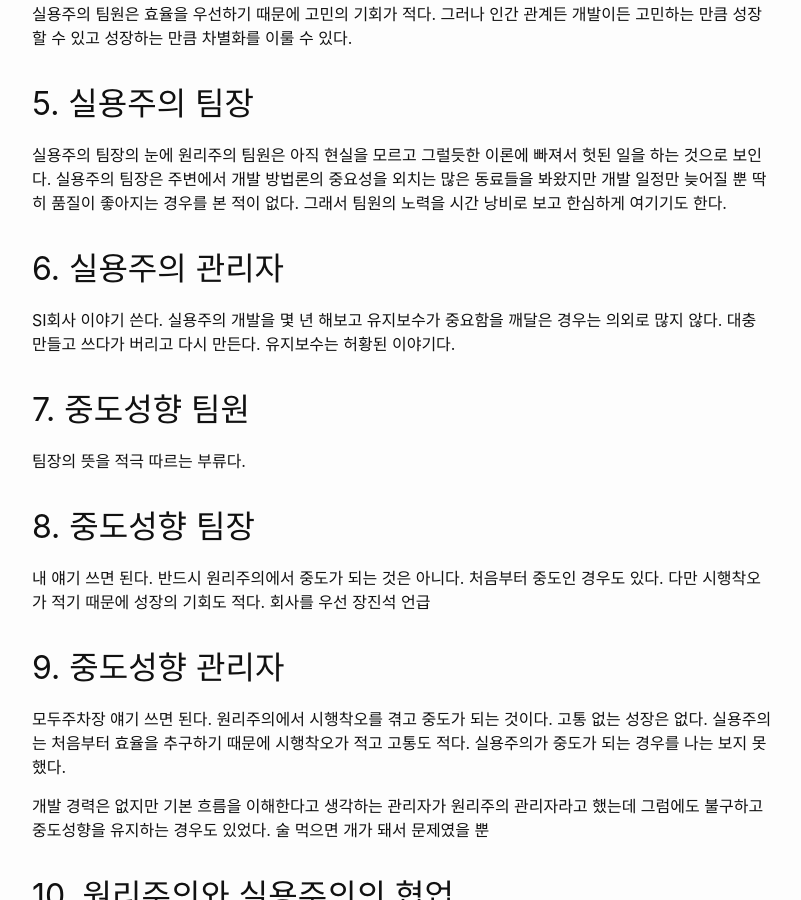
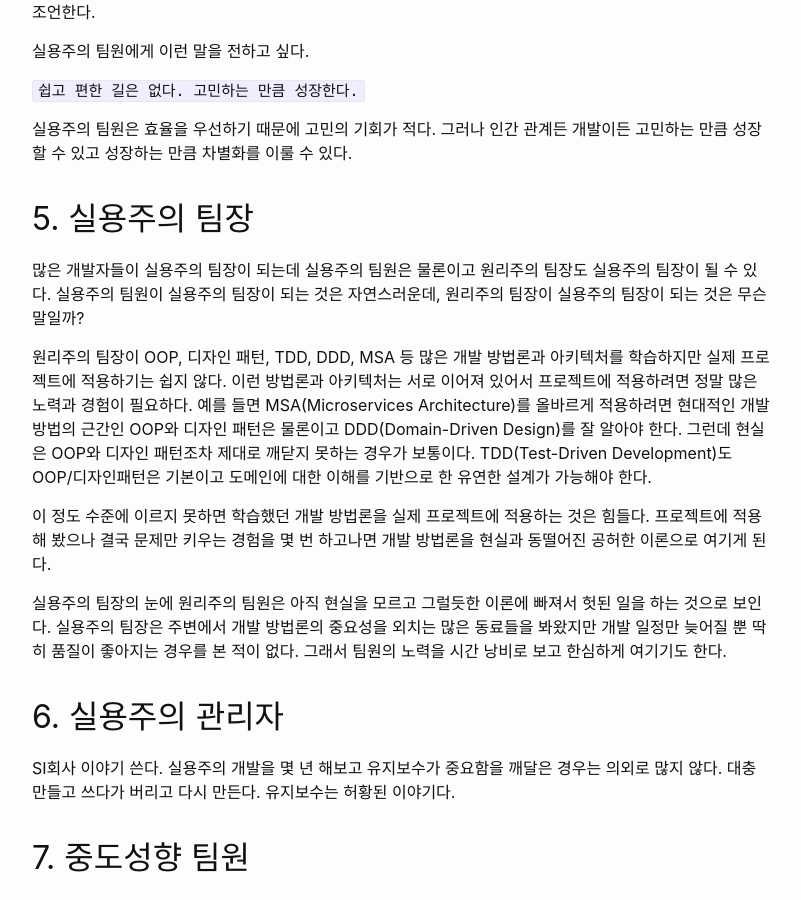
Before and after one commit to mannercode/mannercode.github.io, a Jekyll site: the page built from _posts/2024-02-03-pragmatism-principlism.md, in a window 1280 px wide and 900 px high, scrolled down 5991 px. Shown: the whole window, without its empty margins (238-1039 px from the left). Built offline with Jekyll 4.4.1, drawn with Linux system fonts in a browser that asks for light colours; comment, search, counter and statistics services are not loaded.

Commit message:
다이어그램 추가

```diff
--- a/_posts/2024-02-03-pragmatism-principlism.md
+++ b/_posts/2024-02-03-pragmatism-principlism.md
@@ -2,6 +2,27 @@
 layout: post
 title: "소프트웨어 개발의 이념 전쟁: 원리주의와 실용주의"
 ---
+
+
+{% plantuml %}
+@startuml
+(원리주의 팀원) --> (원리주의 팀장)
+(원리주의 팀장) --> (중도성향 팀장)
+(원리주의 팀장) --> (원리주의 관리자)
+(실용주의 팀장) --> (원리주의 관리자)
+
+(실용주의 팀원) --> (실용주의 팀장)
+(원리주의 팀장) --> (실용주의 팀장)
+(실용주의 팀장) --> (실용주의 관리자)
+
+(중도성향 팀원) --> (중도성향 팀장)
+(중도성향 팀원) --> (실용주의 팀장)
+
+(실용주의 팀장) --> (중도성향 관리자)
+(중도성향 팀장) --> (중도성향 관리자)
+
+@enduml
+{% endplantuml %}
 
 과거 냉전 시대의 공산주의와 자유주의 만큼이나 양립할 수 없는 두 이념이 소프트웨어 개발에 존재한다. 원리주의와 실용주의가 그것이다. 소프트웨어 개발은 매우 복잡한 과정이며, 이 두 가지 이념은 각각 다른 방식으로 문제를 해결하려고 한다. 그렇기 때문에 이 두 이념은 소프트웨어 개발의 성공과 실패에 큰 영향을 미칠 수 있다.
 
@@ -155,6 +176,12 @@ title: "소프트웨어 개발의 이념 전쟁: 원리주의와 실용주의"
 
 ## 5. 실용주의 팀장
 
+많은 개발자들이 실용주의 팀장이 되는데 실용주의 팀원은 물론이고 원리주의 팀장도 실용주의 팀장이 될 수 있다. 실용주의 팀원이 실용주의 팀장이 되는 것은 자연스러운데, 원리주의 팀장이 실용주의 팀장이 되는 것은 무슨 말일까?
+
+원리주의 팀장이 OOP, 디자인 패턴, TDD, DDD, MSA 등 많은 개발 방법론과 아키텍처를 학습하지만 실제 프로젝트에 적용하기는 쉽지 않다. 이런 방법론과 아키텍처는 서로 이어져 있어서 프로젝트에 적용하려면 정말 많은 노력과 경험이 필요하다. 예를 들면 MSA(Microservices Architecture)를 올바르게 적용하려면 현대적인 개발 방법의 근간인 OOP와 디자인 패턴은 물론이고 DDD(Domain-Driven Design)를 잘 알아야 한다. 그런데 현실은 OOP와 디자인 패턴조차 제대로 깨닫지 못하는 경우가 보통이다. TDD(Test-Driven Development)도 OOP/디자인패턴은 기본이고 도메인에 대한 이해를 기반으로 한 유연한 설계가 가능해야 한다.
+
+이 정도 수준에 이르지 못하면 학습했던 개발 방법론을 실제 프로젝트에 적용하는 것은 힘들다. 프로젝트에 적용해 봤으나 결국 문제만 키우는 경험을 몇 번 하고나면 개발 방법론을 현실과 동떨어진 공허한 이론으로 여기게 된다.
+
 실용주의 팀장의 눈에 원리주의 팀원은 아직 현실을 모르고 그럴듯한 이론에 빠져서 헛된 일을 하는 것으로 보인다. 실용주의 팀장은 주변에서 개발 방법론의 중요성을 외치는 많은 동료들을 봐왔지만 개발 일정만 늦어질 뿐 딱히 품질이 좋아지는 경우를 본 적이 없다. 그래서 팀원의 노력을 시간 낭비로 보고 한심하게 여기기도 한다.
 
 ## 6. 실용주의 관리자
@@ -261,7 +288,6 @@ SI회사 이야기 쓴다.
 
 이렇게 서로의 장점을 인정하고 통합하는 방식으로 일한다면, 원리주의자와 실용주의자 모두 조직 내에서 중요한 역할을 하며 살아남을 수 있습니다. 결국, 조직의 성공은 다양한 접근 방식을 포용하고, 각각의 강점을 최대한 활용하는 데에서 비롯됩니다.
 
-
 ## 결론
 
 결국 길은 한 곳에서 만난다고 하지만
```
Also changed, not shown: uml/6623b76bfb081d35fb3f7f0e558e7de6.svg (added), uml/b0647e1af84f3cc2e82035babaf4e0a3.svg (added), 6 other files.
